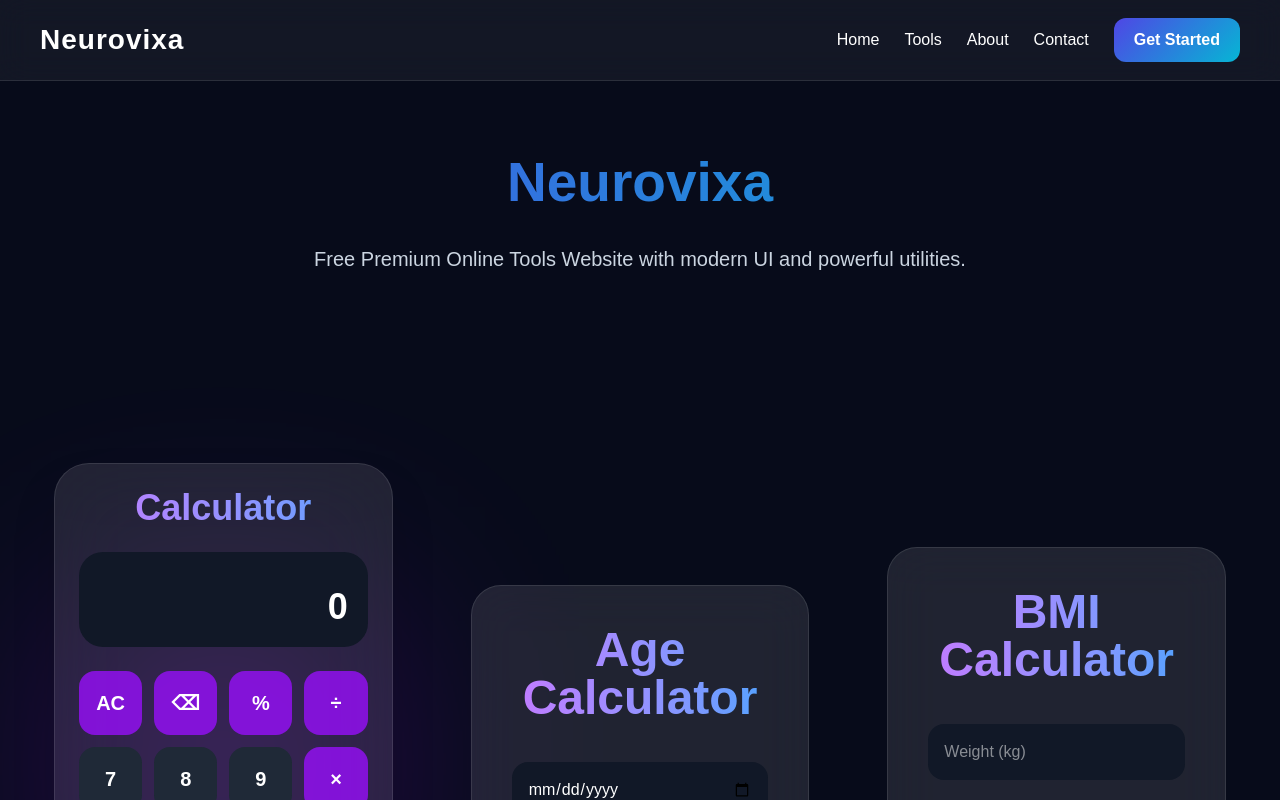
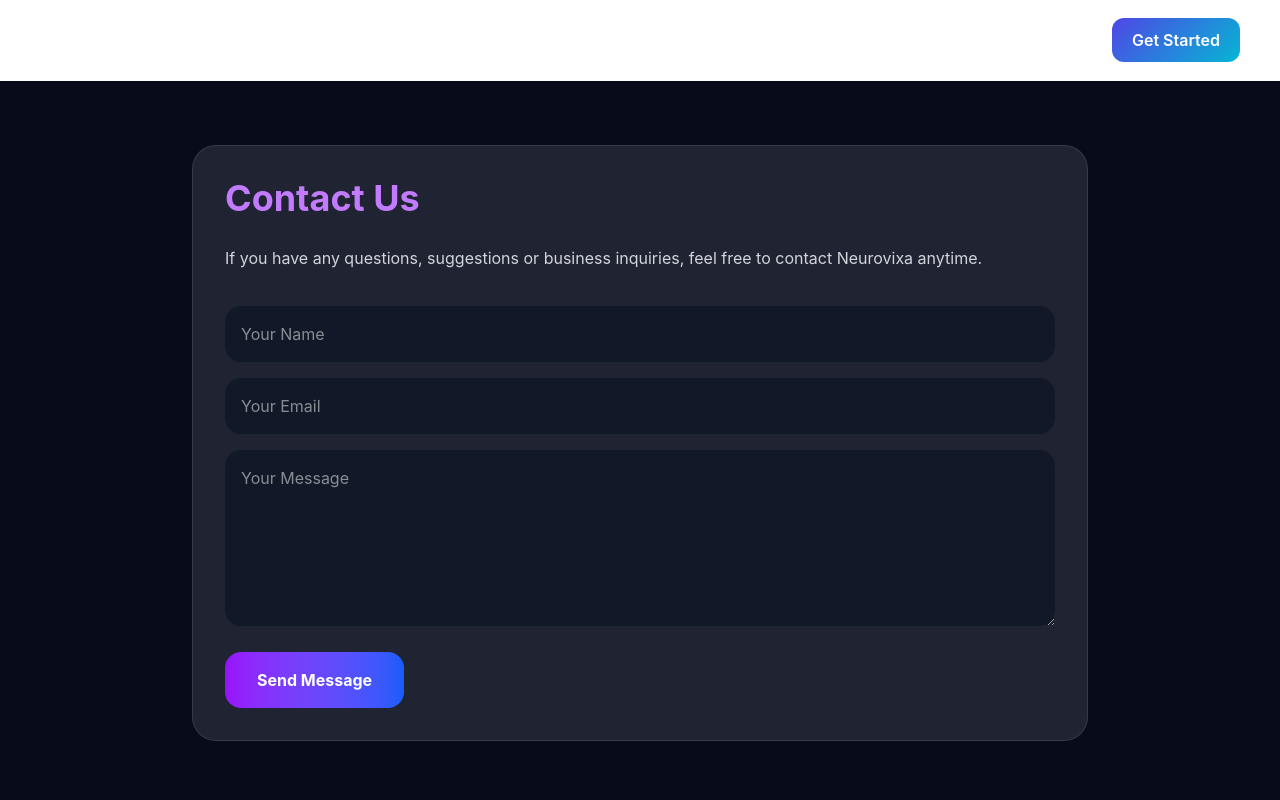
Before and after one commit to kmursalen148-creator/neurovixa, a React (Vite) app: page /contact in a window 1280 px wide. Shown: the top 800 px of the page. Built offline with nearby package versions, Linux system fonts and the light colour scheme.

Commit message:
final premium website update

```diff
--- /dev/null
+++ b/src/About.jsx
@@ -0,0 +1,20 @@
+import Navbar from "./Navbar";
+
+export default function About() {
+  return (
+    <>
+      <Navbar />
+      <div className="min-h-screen bg-[#070B1A] text-white px-6 py-16">
+        <div className="max-w-4xl mx-auto bg-white/10 border border-white/10 rounded-3xl p-8">
+          <h1 className="text-4xl font-bold text-purple-400 mb-6">About Neurovixa</h1>
+          <p className="text-gray-300 leading-8">
+            Neurovixa is a free online tools website that provides useful tools like CV Maker,
+            Image to PDF, Calculator, BMI Calculator, Age Calculator, Word Counter, Password
+            Generator and more. Our goal is to make simple digital tools easy, fast and free
+            for everyone.
+          </p>
+        </div>
+      </div>
+    </>
+  );
+}
--- a/src/App.jsx
+++ b/src/App.jsx
@@ -11,7 +11,19 @@ import UnitConverter from "./UnitConverter";
 import ImageToPDF from "./ImageToPDF";
 import CVMaker from "./CVMaker";
 
-function App() {
+import About from "./About";
+import Contact from "./Contact";
+import PrivacyPolicy from "./PrivacyPolicy";
+import Terms from "./Terms";
+
+import {
+  BrowserRouter,
+  Routes,
+  Route,
+} from "react-router-dom";
+
+function Home() {
+
   return (
     <div
       style={{
@@ -21,6 +33,7 @@ function App() {
         fontFamily: "Arial",
       }}
     >
+
       <Navbar />
 
       <div
@@ -29,11 +42,13 @@ function App() {
           padding: "60px 20px",
         }}
       >
+
         <h1
           style={{
             fontSize: "55px",
             marginBottom: "20px",
-            background: "linear-gradient(90deg,#4F46E5,#06B6D4)",
+            background:
+              "linear-gradient(90deg,#4F46E5,#06B6D4)",
             WebkitBackgroundClip: "text",
             WebkitTextFillColor: "transparent",
             fontWeight: "bold",
@@ -52,16 +67,19 @@ function App() {
         >
           Free Premium Online Tools Website with modern UI and powerful utilities.
         </p>
+
       </div>
 
       <div
         style={{
           display: "grid",
-          gridTemplateColumns: "repeat(auto-fit,minmax(320px,1fr))",
+          gridTemplateColumns:
+            "repeat(auto-fit,minmax(320px,1fr))",
           gap: "30px",
           padding: "30px",
         }}
       >
+
         <Calculator />
 
         <AgeCalculator />
@@ -77,6 +95,7 @@ function App() {
         <ImageToPDF />
 
         <CVMaker />
+
       </div>
 
       <footer
@@ -84,14 +103,46 @@ function App() {
           textAlign: "center",
           padding: "30px",
           marginTop: "40px",
-          borderTop: "1px solid rgba(255,255,255,0.1)",
+          borderTop:
+            "1px solid rgba(255,255,255,0.1)",
           color: "#94a3b8",
         }}
       >
+
         © 2026 Neurovixa — All Rights Reserved
+
       </footer>
+
     </div>
   );
 }
 
+function App() {
+
+  return (
+
+    <BrowserRouter>
+
+      <Routes>
+
+        <Route path="/" element={<Home />} />
+
+        <Route path="/about" element={<About />} />
+
+        <Route path="/contact" element={<Contact />} />
+
+        <Route
+          path="/privacy-policy"
+          element={<PrivacyPolicy />}
+        />
+
+        <Route path="/terms" element={<Terms />} />
+
+      </Routes>
+
+    </BrowserRouter>
+
+  );
+}
+
 export default App;
--- /dev/null
+++ b/src/Contact.jsx
@@ -0,0 +1,52 @@
+import Navbar from "./Navbar";
+
+export default function Contact() {
+  return (
+    <>
+      <Navbar />
+
+      <div className="min-h-screen bg-[#070B1A] text-white px-6 py-16">
+
+        <div className="max-w-4xl mx-auto bg-white/10 border border-white/10 rounded-3xl p-8">
+
+          <h1 className="text-4xl font-bold text-purple-400 mb-6">
+            Contact Us
+          </h1>
+
+          <p className="text-gray-300 leading-8">
+            If you have any questions, suggestions or business inquiries,
+            feel free to contact Neurovixa anytime.
+          </p>
+
+          <div className="mt-8">
+
+            <input
+              type="text"
+              placeholder="Your Name"
+              className="w-full p-4 rounded-2xl bg-[#111827] mb-4"
+            />
+
+            <input
+              type="email"
+              placeholder="Your Email"
+              className="w-full p-4 rounded-2xl bg-[#111827] mb-4"
+            />
+
+            <textarea
+              rows="6"
+              placeholder="Your Message"
+              className="w-full p-4 rounded-2xl bg-[#111827]"
+            />
+
+            <button className="mt-5 bg-gradient-to-r from-purple-600 to-blue-600 px-8 py-4 rounded-2xl font-bold">
+              Send Message
+            </button>
+
+          </div>
+
+        </div>
+
+      </div>
+    </>
+  );
+}
--- /dev/null
+++ b/src/PrivacyPolicy.jsx
@@ -0,0 +1,36 @@
+import Navbar from "./Navbar";
+
+export default function PrivacyPolicy() {
+  return (
+    <>
+      <Navbar />
+
+      <div className="min-h-screen bg-[#070B1A] text-white px-6 py-16">
+
+        <div className="max-w-5xl mx-auto bg-white/10 border border-white/10 rounded-3xl p-8">
+
+          <h1 className="text-4xl font-bold text-purple-400 mb-8">
+            Privacy Policy
+          </h1>
+
+          <p className="text-gray-300 leading-8">
+            Neurovixa respects your privacy and does not collect personal
+            information without your permission.
+          </p>
+
+          <p className="text-gray-300 leading-8 mt-6">
+            We may use cookies, analytics and third-party services
+            to improve user experience and website performance.
+          </p>
+
+          <p className="text-gray-300 leading-8 mt-6">
+            By using Neurovixa, you agree to our privacy policy
+            and website terms.
+          </p>
+
+        </div>
+
+      </div>
+    </>
+  );
+}
--- /dev/null
+++ b/src/Terms.jsx
@@ -0,0 +1,36 @@
+import Navbar from "./Navbar";
+
+export default function Terms() {
+  return (
+    <>
+      <Navbar />
+
+      <div className="min-h-screen bg-[#070B1A] text-white px-6 py-16">
+
+        <div className="max-w-5xl mx-auto bg-white/10 border border-white/10 rounded-3xl p-8">
+
+          <h1 className="text-4xl font-bold text-purple-400 mb-8">
+            Terms & Conditions
+          </h1>
+
+          <p className="text-gray-300 leading-8">
+            By using Neurovixa tools and services, you agree
+            to follow our website terms and conditions.
+          </p>
+
+          <p className="text-gray-300 leading-8 mt-6">
+            Users are responsible for how they use the tools
+            available on this platform.
+          </p>
+
+          <p className="text-gray-300 leading-8 mt-6">
+            Neurovixa may update tools, content or policies
+            anytime without prior notice.
+          </p>
+
+        </div>
+
+      </div>
+    </>
+  );
+}
```
